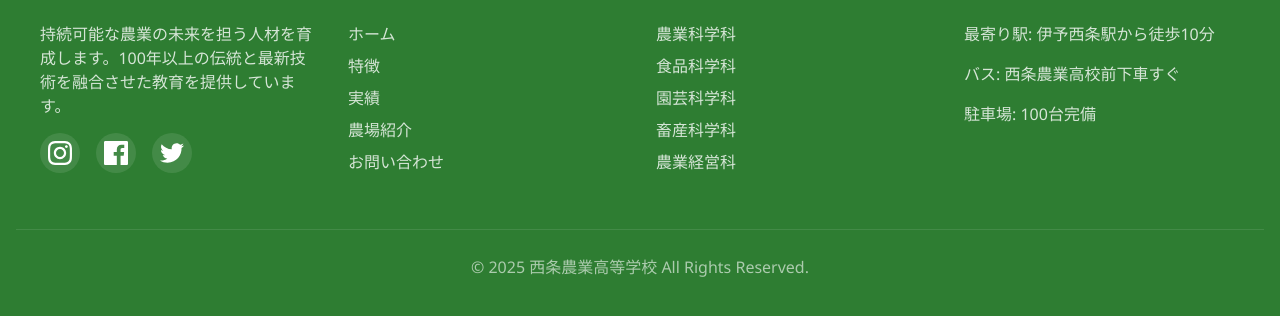
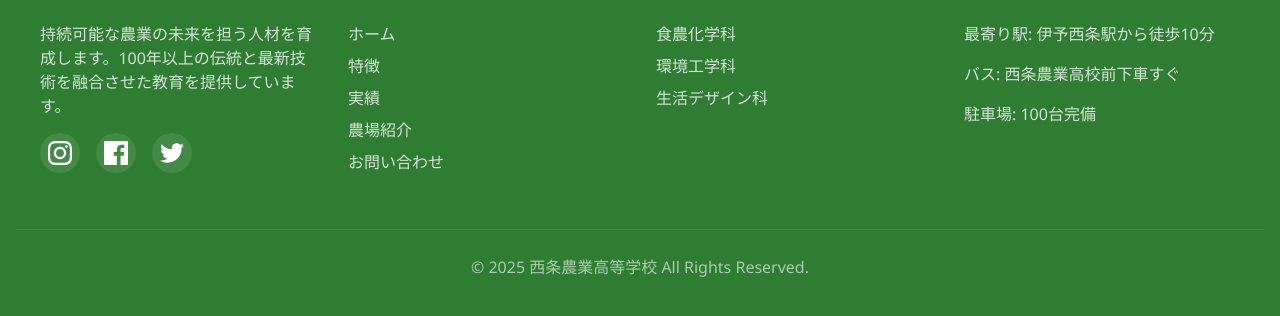
Before and after one commit to natsuki080731/sannpuru, a plain HTML site: page index.html in a window 1280 px wide. Shown: the part 3829-4145 px from the top of the page. Drawn offline with Linux system fonts and the light colour scheme.

Commit message:
index.html

```diff
--- a/index.html
+++ b/index.html
@@ -223,11 +223,9 @@
       <div class="footer-section">
         <h3>学科情報</h3>
         <ul>
-          <li><a href="#">農業科学科</a></li>
-          <li><a href="#">食品科学科</a></li>
-          <li><a href="#">園芸科学科</a></li>
-          <li><a href="#">畜産科学科</a></li>
-          <li><a href="#">農業経営科</a></li>
+          <li><a href="#">食農化学科</a></li>
+          <li><a href="#">環境工学科</a></li>
+          <li><a href="#">生活デザイン科</a></li>
         </ul>
       </div>
       <div class="footer-section">
```
